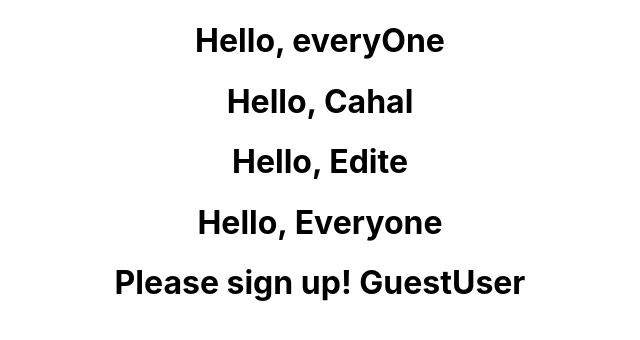
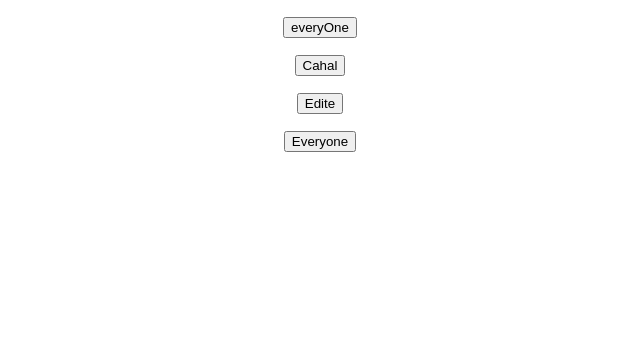
Before and after one commit to sato-c/hello-react-world, a React (Create React App) app: page / in a window 1280 px wide. Shown: the top 340 px of the page, without its empty margins (320-960 px from the left). Built offline with nearby package versions, Linux system fonts and the light colour scheme; the HTML template or start-up script is replaced by a standard one.

Commit message:
ボタンを押して、メッセージ動作をするように修正

```diff
--- a/src/App.tsx
+++ b/src/App.tsx
@@ -2,81 +2,99 @@ import React from 'react';
 // import logo from './logo.svg';
 import './App.css';
 
-interface GreetingProps {
-    isLoggedIn: boolean;
-}
+interface WelcomeProps {
+    name: string;
+    onClick: () => void;
+  }
 
-interface GreetingState {
-    isLoggedIn: boolean;
-}
+  interface WelcomeState {
+    name: string;
+    onClick: () => void;
+  }
 
-interface LoginGreeting {
+  class Welcome extends React.Component<WelcomeProps, WelcomeState> {
+    constructor(props: WelcomeProps) {
+      super(props);
+
+      this.state = {
+          name: props.name ? props.name : 'everyOne',
+          onClick: props.onClick,
+        }
+    }
+
+    render() {
+      return (
+        <p>
+        <button onClick={this.state.onClick}>
+          {this.state.name}
+          </button>
+        </p>
+      );
+    }
+  }
+
+interface UserListProps {
     name: string;
 }
 
-function UserGreeting(props: LoginGreeting) {
-    return <h1>Welcome back! {props.name}</h1>
+interface UserListState {
+    name: string[];
+    pushed: string;
+    update: boolean;
 }
 
-function GuestGreeting(props: LoginGreeting) {
-    return <h1>Please sign up! {props.name}</h1>
-}
-
-class Greeting extends React.Component<GreetingProps,GreetingState> {
-    constructor(props: GreetingProps) {
-        super(props);
+class UserList extends React.Component<UserListProps, UserListState> {
+    constructor(props: UserListProps) {
+        super(props)
 
         this.state = {
-            isLoggedIn: props.isLoggedIn,
+            name: this.props.name.split(','),
+            pushed: '',
+            update: false,
         }
     }
 
-    handleClick = () => {
-        this.setState({
-            isLoggedIn: !this.state.isLoggedIn,
-        })
+    handleClick(user_name: string) {
+        //e.preventDefault();
+
+        if (this.state.pushed === user_name ) {
+            this.setState({
+                pushed: '',
+                update: false,
+            })
+        } else {
+            this.setState({
+                pushed: user_name,
+                update: true,
+            })
+        }
     }
 
     render() {
-        if ( this.state.isLoggedIn ) {
-            return <UserGreeting name="" />
-        } else {
-            return <GuestGreeting name="GuestUser" />
-        }
+        return (
+            <p>
+            {
+                this.state.name.map((user_name) => {
+                    if ( user_name === '' ) {
+                        return <Welcome name='everyOne' onClick={() => this.handleClick(user_name)} />
+                    } else {
+                        return <Welcome name={user_name} onClick={() => this.handleClick(user_name)} />
+                    }
+                })
+            }
+
+            <div>{this.state.update ? <div>Hello! {this.state.pushed}</div>:''}</div>
+            </p>
+        )
     }
 }
 
-interface WelcomeProps {
-  name: string;
+const App: React.FC = () => {
+  return (
+    <div className="App">
+      <UserList name=",Cahal,Edite,Everyone" />
+    </div>
+  );
 }
 
-interface WelcomeState {
-  name: string;
-}
-
-class Welcome extends React.Component<WelcomeProps,WelcomeState> {
-  constructor(props: WelcomeProps) {
-    super(props);
-
-    this.state = {name: props.name ? props.name : 'everyOne', };
-  }
-
-  render() {
-    return <h1>Hello, {this.state.name}</h1>;
-  }
-}
-
-const App: React.FC = () => {
-    return (
-        <div className="App">
-          <Welcome name=""/>
-          <Welcome name="Cahal" />
-          <Welcome name="Edite" />
-          <Welcome name="Everyone" />
-
-            <Greeting isLoggedIn={false} />
-        </div>
-        )
-    }
-
 export default App;
```
